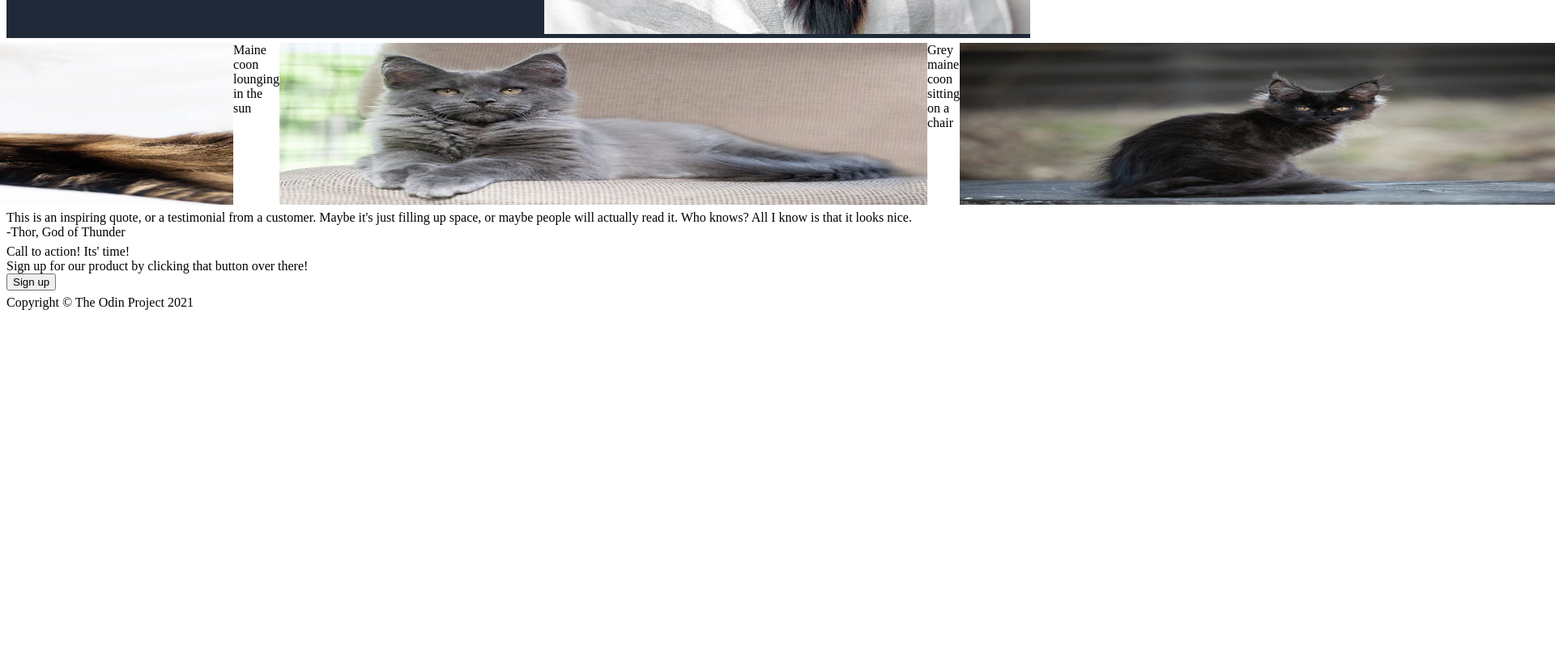
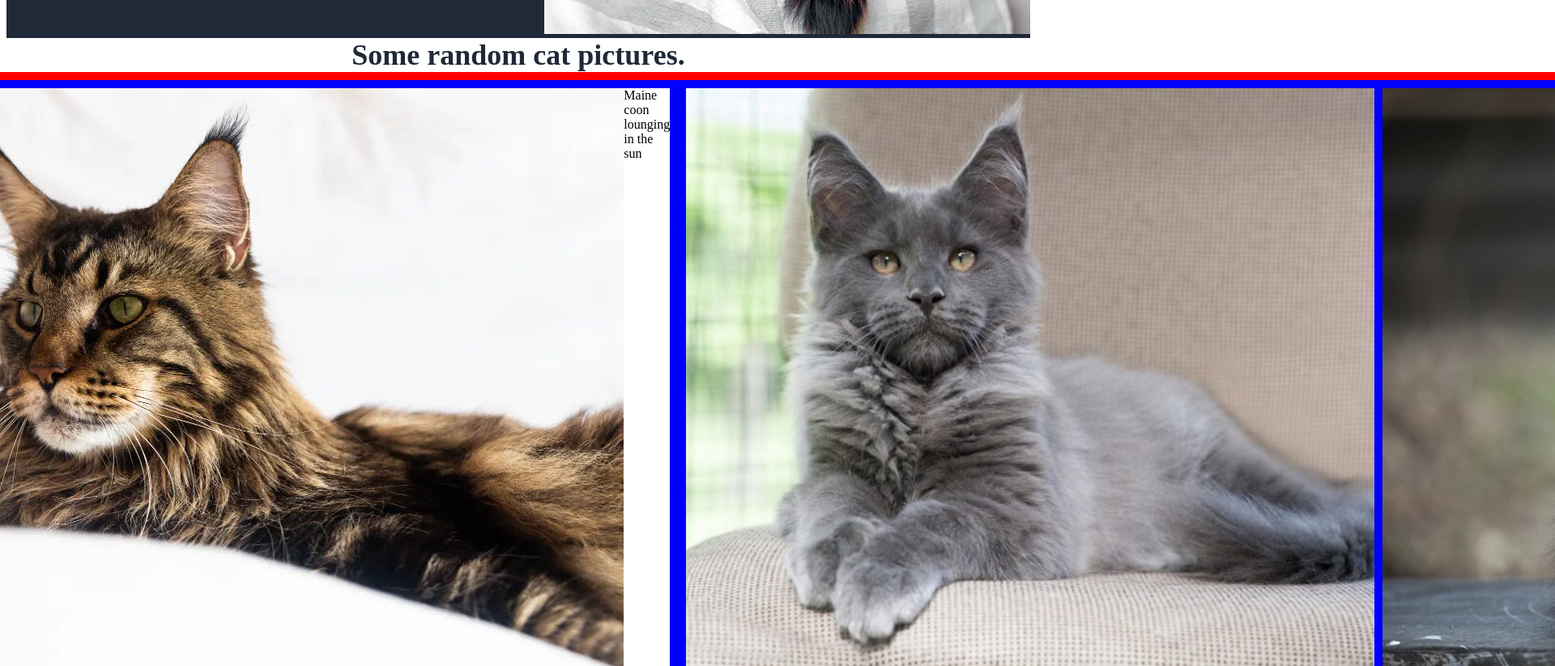
Before and after one commit to dantaex/landing_page, a plain HTML site: page index.html in a window 1280 px wide. Shown: the part 393-1216 px from the top of the page at 81% size, 1920 px wide, since content can reach past the window. Before the commit the page ends 816 px from the top, so only its background shows below. Drawn offline with Linux system fonts and the light colour scheme.

Commit message:
move cards around, add troubleshooting borders

```diff
--- a/index.html
+++ b/index.html
@@ -28,15 +28,25 @@
         </div>
     </div>
     <div class="randominfo">
-        <div>Some random information.</div>
+        <div class="randomheader">Some random cat pictures.</div>
+        <div class="cards">
+            <div class="randomcontainer">
                 <img src="./images/cat1.webp" alt="Maine coon sitting on a tree stump in a garden">
                 <div>Maine coon sitting on a tree stump in a garden</div>
+            </div>
+            <div class="randomcontainer">
                 <img src="./images/cat2.webp" alt="Maine coon lounging in the sun">
                 <div>Maine coon lounging in the sun</div>
+            </div>
+            <div class="randomcontainer">
                 <img src="./images/cat3.jpg" alt="Grey maine coon sitting on a chair">
                 <div>Grey maine coon sitting on a chair</div>
+            </div>
+            <div class="randomcontainer">
                 <img src="./images/cat4.jpg" alt="Black maine coon kitten outdoors">
                 <div>Black maine coon kitten outdoors</div>
+            </div>
+        </div>
     </div>
     <div class="quote">
         <div class="quotetext">This is an inspiring quote, or a testimonial from a customer. Maybe it's just filling up space, or maybe people will actually read it. Who knows? All I know is that it looks nice.</div>
--- a/style.css
+++ b/style.css
@@ -53,10 +53,32 @@ a {
 
 .randominfo {
     display:flex;
-    justify-content:center;
-    width:200px;
-    height:200px;
+    flex-flow:column nowrap;
+    align-items:center;
+    flex:1;
 }
+
+.cards {
+    display:flex;
+    border-width:10px;
+    border-color:red;
+    border-style:solid;
+}
+
+.randomheader {
+    color:#1F2937;
+    font-size:36px;
+    font-weight: 900;
+}
+
+.randomcontainer {
+    display:flex;
+    border-width:10px;
+    border-color:blue;
+    border-style:solid;
+ }
+
+
 
 .footer {
     flex: 0 0 50px;
```
Lines whose indentation alone changed are shown as unchanged.
